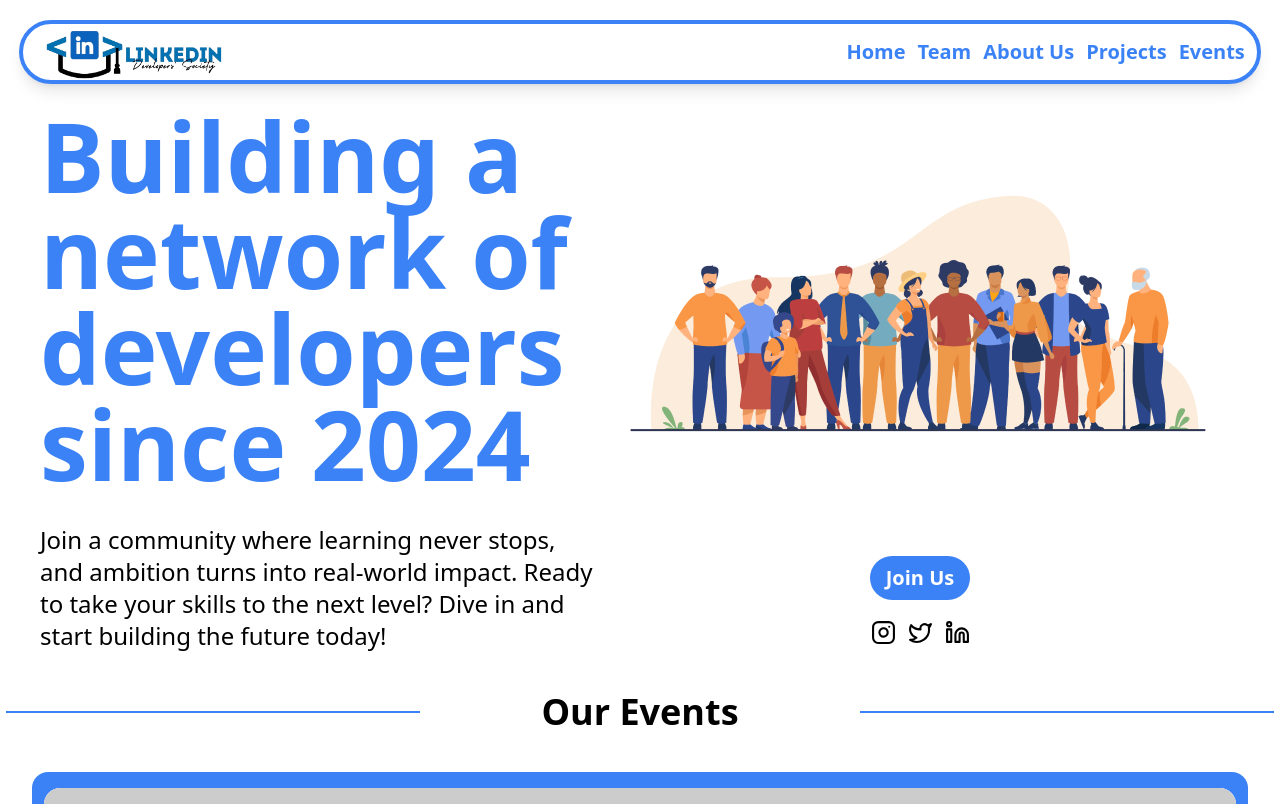
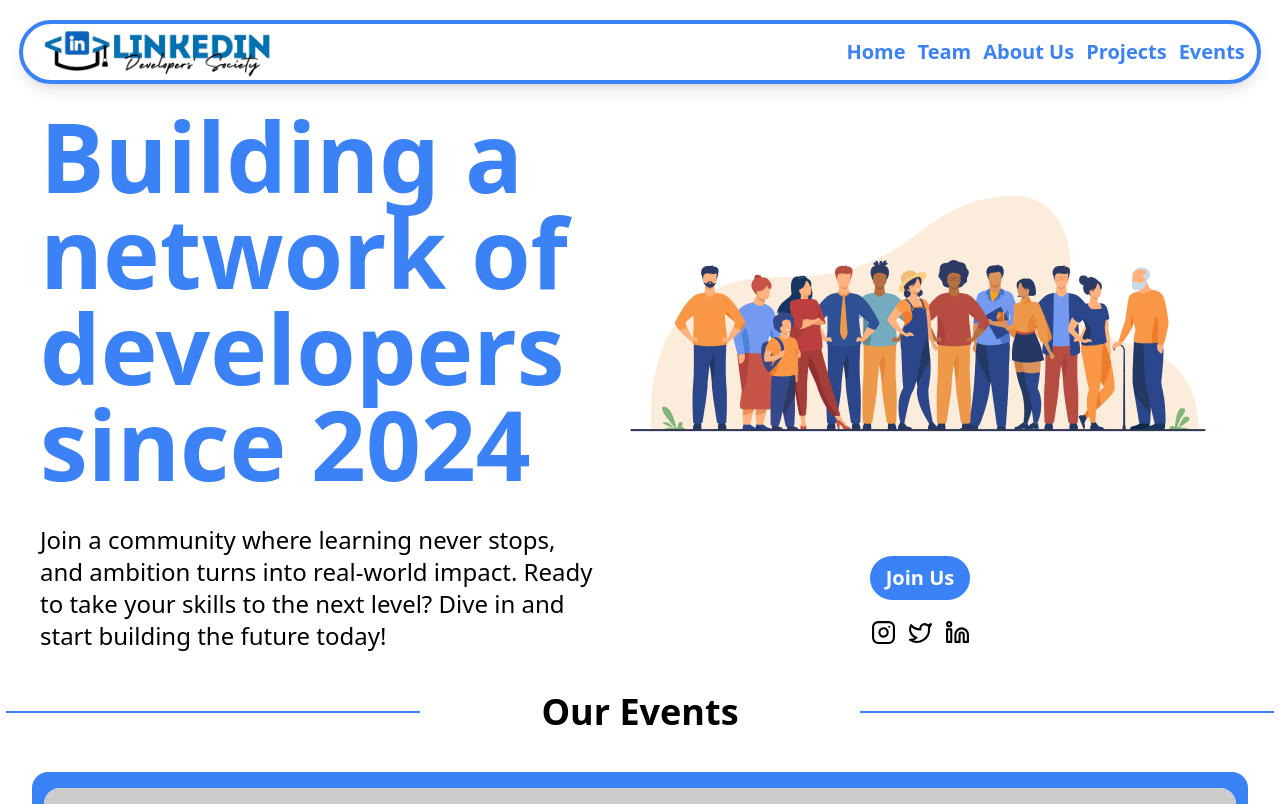
Before and after one commit to Whis2903/official-website, a Next.js app: page / in a window 1280 px wide. Shown: the top 804 px of the page. Built offline with nearby package versions, Linux system fonts and the light colour scheme.

Commit message:
logo changed

```diff
--- a/app/components/Navbar.tsx
+++ b/app/components/Navbar.tsx
@@ -18,7 +18,7 @@ function Navbar() {
           <Image
             src="/logo.png"
             alt=""
-            width={200}
+            width={245}
             height={10}
             className="hidden lg:block p-2 mx-auto"
           />
--- a/app/components/chart.tsx
+++ b/app/components/chart.tsx
@@ -19,7 +19,7 @@ const DomainChart: React.FC<DomainChartProps> = ({ datasetVisibility }) => {
     const web = [40, 70, 85, -10, 100, 70];
     const events = [40, 70, 85, -10, 100, 70];
     const editorial = [40, 70, 85, -10, 100, 70];
-    const corp = [40, 70, 85, -10, 100, 70];
+    const business   = [40, 70, 85, -10, 100, 70];
     const aiml = [40, 70, 85, -10, 100, 70];
 
     const chartInstance = new Chart(chartRef.current, {
@@ -60,11 +60,11 @@ const DomainChart: React.FC<DomainChartProps> = ({ datasetVisibility }) => {
           },
           {
             label: "Business",
-            data: corp,
+            data: business,
             backgroundColor: "#00FFFF80", // Cyan
             borderColor: "#00FFFF",
             borderWidth: 3,
-            hidden: !datasetVisibility["Corporate"],
+            hidden: !datasetVisibility["Business"],
           },
           {
             label: "AI/ML",
```
Also changed, not shown: public/logo.png.
